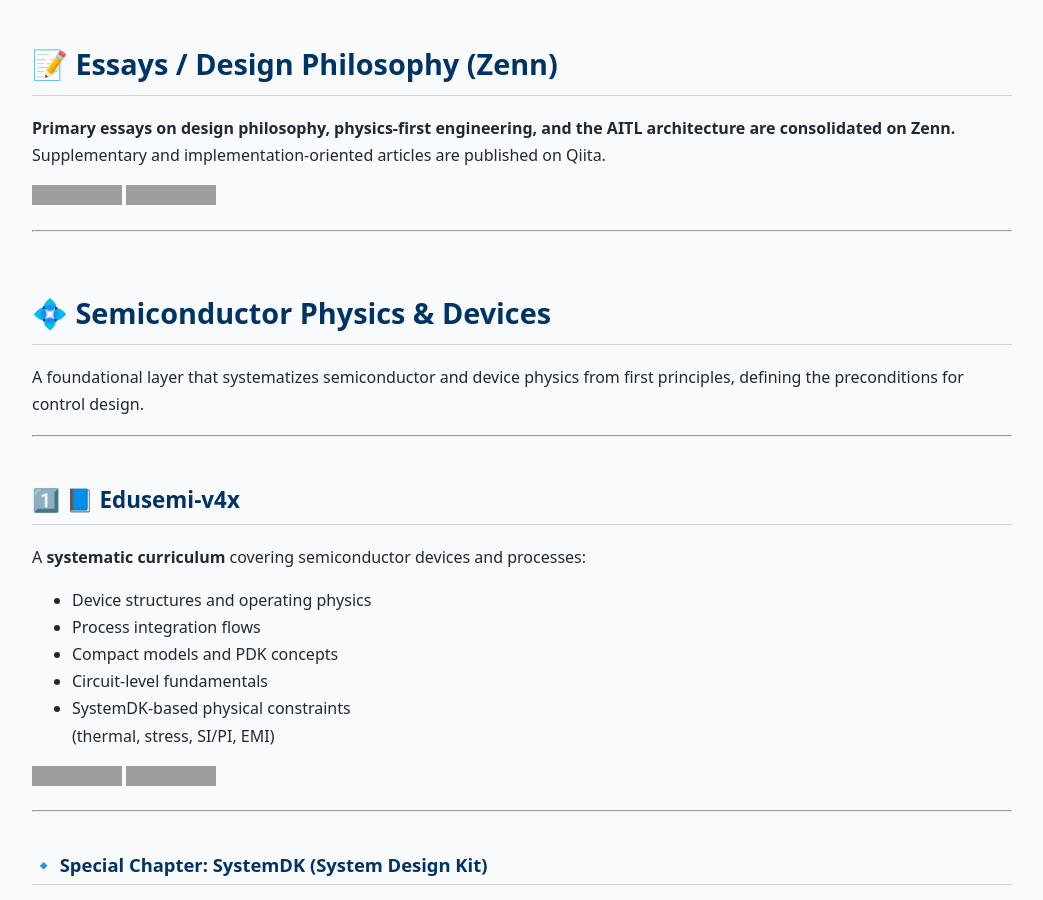
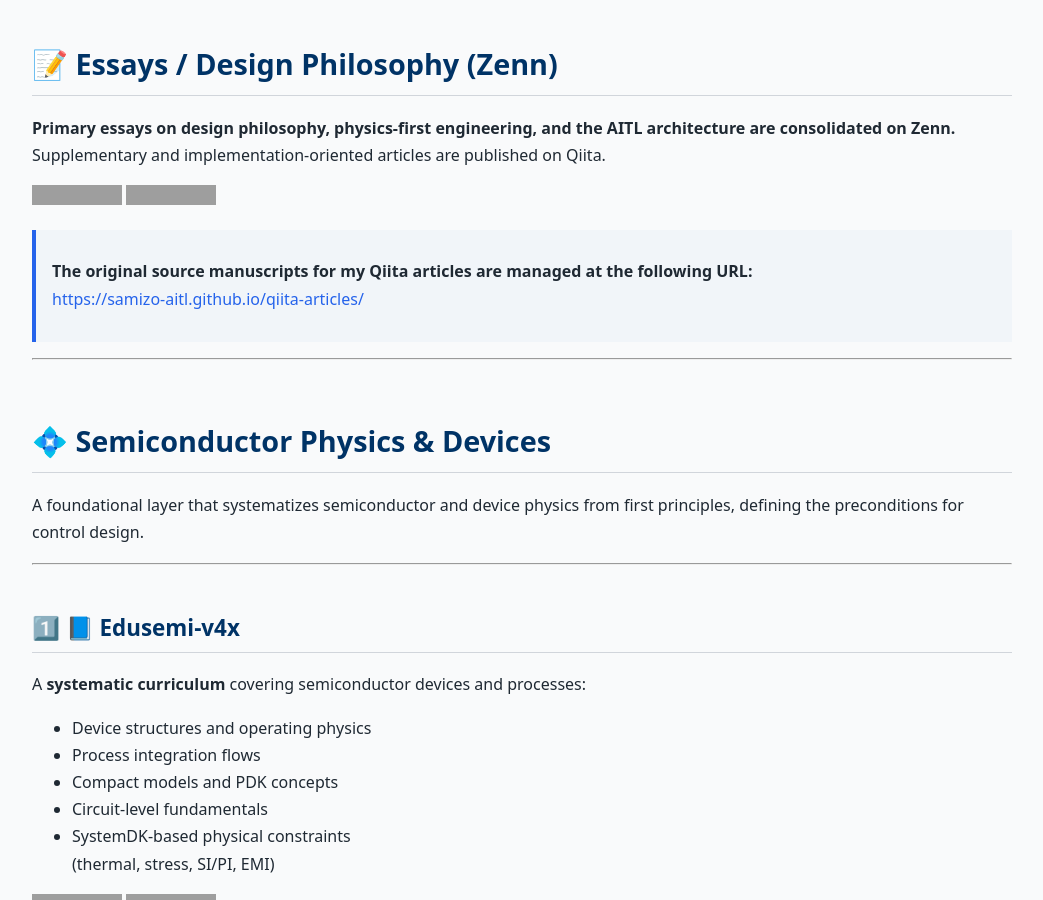
Before and after one commit to Samizo-AITL/Samizo-AITL.github.io, a Jekyll site: the page built from portal/en/index.md, in a window 1280 px wide and 900 px high, scrolled down 3889 px, cut to the strip 0-900 px from the top of the window. Shown: the whole strip, without its empty margins (118-1161 px from the left). Built offline with Jekyll 4.4.1, drawn with Linux system fonts in a browser that asks for light colours; grey boxes are pictures that could not be loaded.

Commit message:
Update index.md

```diff
--- a/portal/en/index.md
+++ b/portal/en/index.md
@@ -165,6 +165,9 @@
 
 [![Zenn Articles](https://img.shields.io/badge/Zenn-Articles-blue?logo=zenn)](https://zenn.dev/samizo_aitl)
 [![Qiita](https://img.shields.io/badge/Qiita-Articles-lightgrey?logo=qiita)](https://qiita.com/ctrl_bug)
+
+> **The original source manuscripts for my Qiita articles are managed at the following URL:**
+> [https://samizo-aitl.github.io/qiita-articles/](https://samizo-aitl.github.io/qiita-articles/)
 
 ---
 
```
